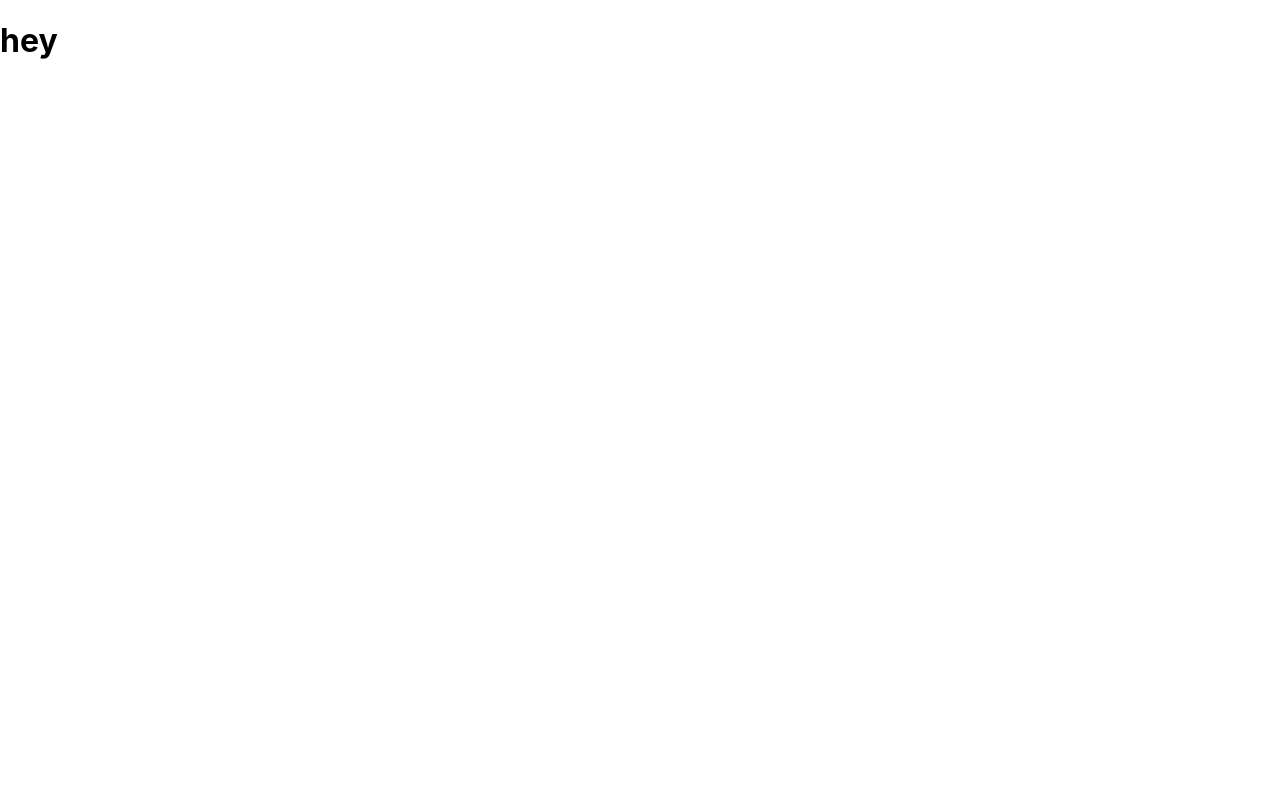
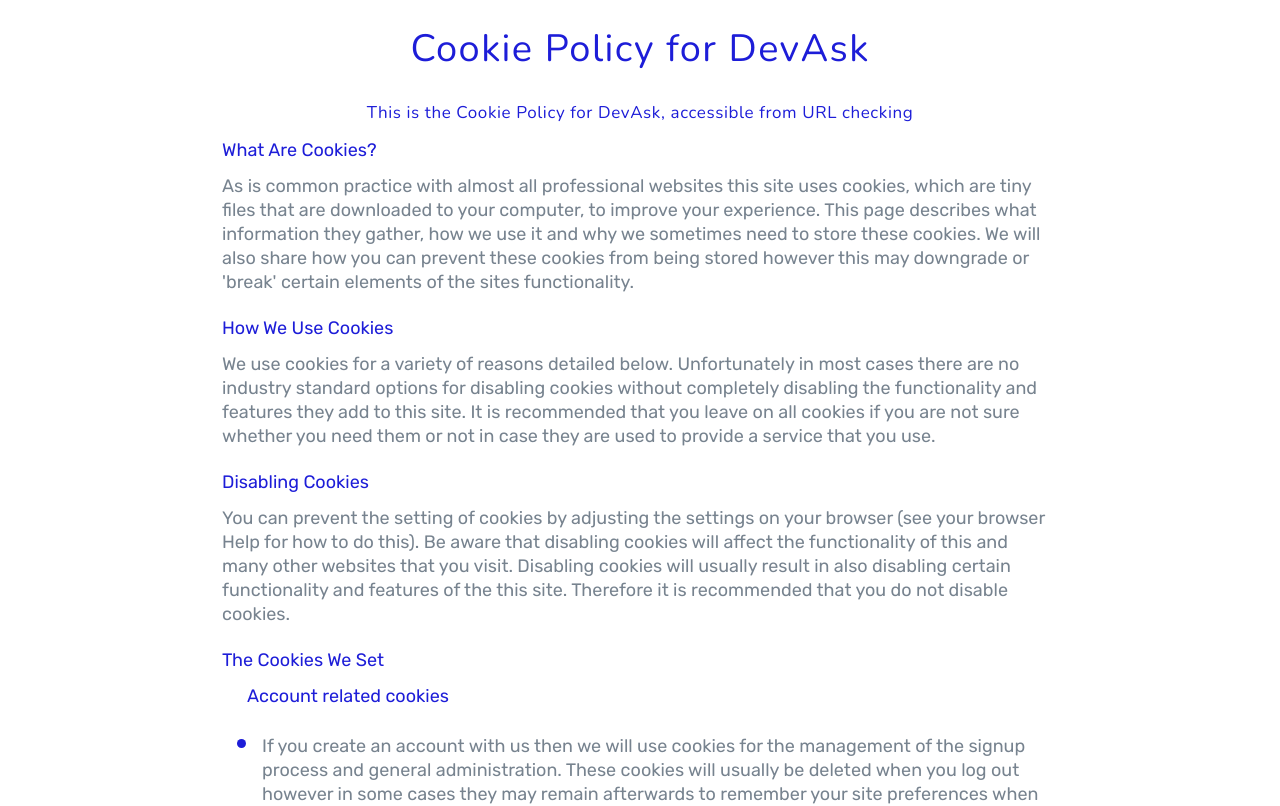
Before and after one commit to workshopapps/twitterdevanswers.web, a React (Create React App) app: page / in a window 1280 px wide. Shown: the top 806 px of the page. Built offline with nearby package versions, Linux system fonts and the light colour scheme.

Commit message:
Final bug fix hopefully

```diff
--- a/src/pages/Cookies/Cookies.jsx
+++ b/src/pages/Cookies/Cookies.jsx
@@ -1,14 +1,14 @@
 import React from 'react'
-
+import Head from '../../components/Head/Head';
+import Subheading from '../../components/Subheading/Subheading';
 
 function Cookies() {
   return (
-    <div>
-    <h1>hey</h1>
-
-
-    </div>
-  )
+		<div>
+			<Head />
+      <Subheading />
+		</div>
+	);
 }
 
 export default Cookies
```
